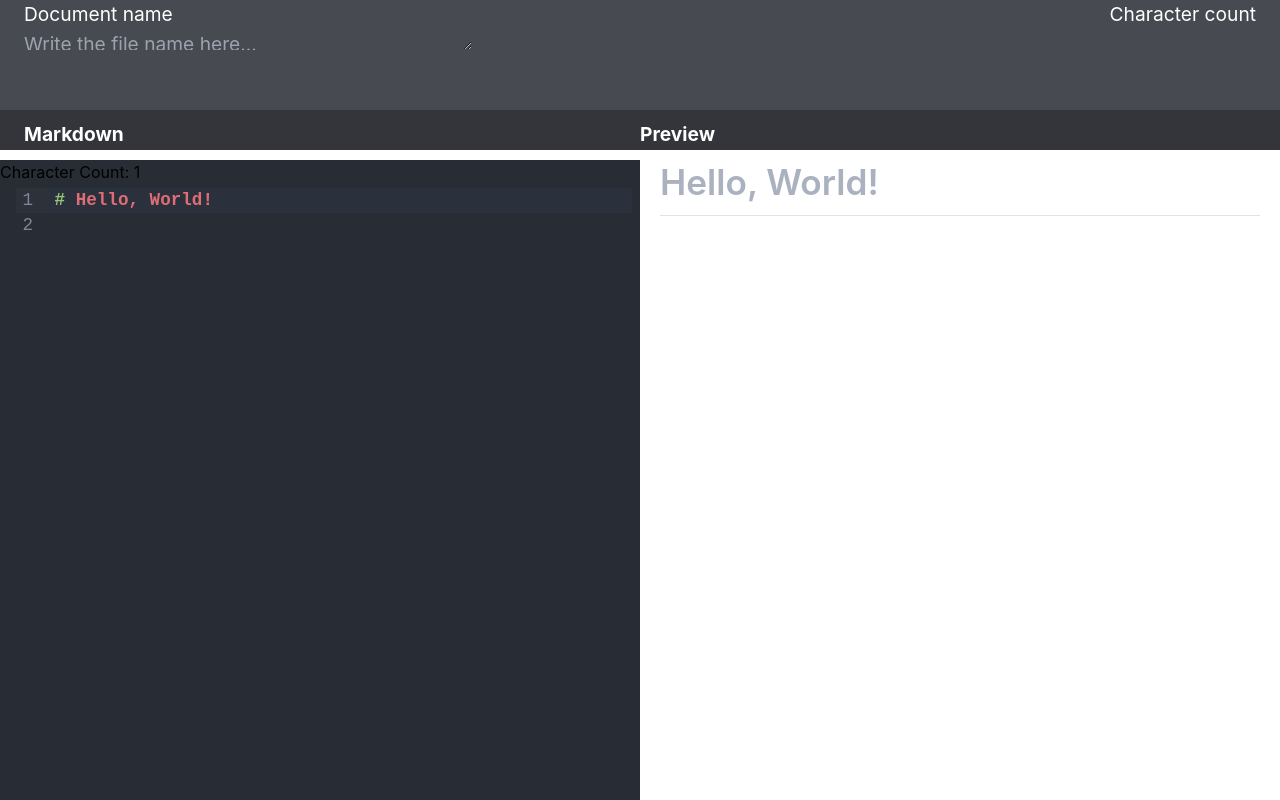
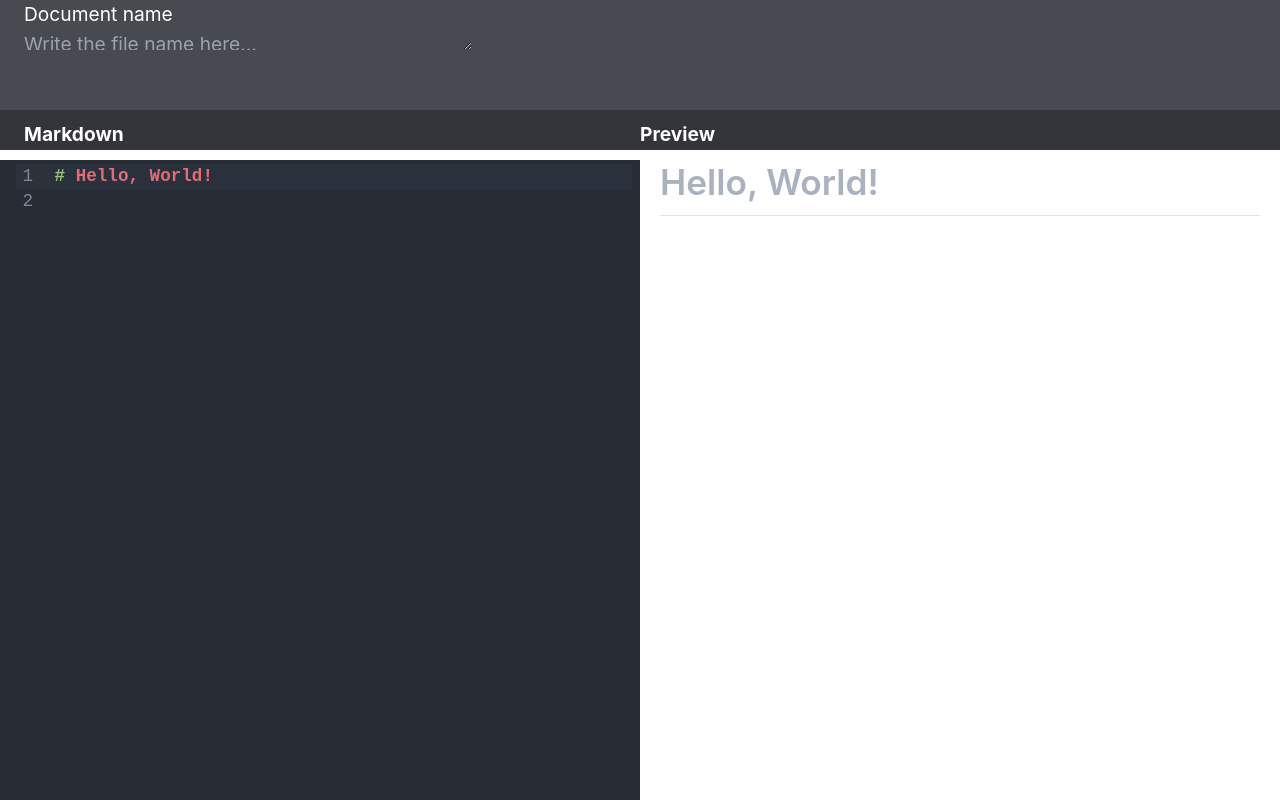
Before and after one commit to mikeleo03/Markdown-Editor, a React (Vite) app: page / in a window 1280 px wide. Built offline with nearby package versions, Linux system fonts and the light colour scheme.

Commit message:
refactor : clean up for initial deployment

```diff
--- a/src/components/prevpane.tsx
+++ b/src/components/prevpane.tsx
@@ -16,7 +16,7 @@ const Prevpane = () => {
                     </div>
                 </div>
                 <div className='info2'>
-                    <p>Character count</p>
+                    {/* <p>Character count</p> */}
                 </div>
             </div>
             <div className='label'>
--- a/src/copy-btn.tsx
+++ b/src/copy-btn.tsx
@@ -7,12 +7,8 @@ interface Props {
 }
 
 const CopyBtn: React.FC<Props> = ({ children }) => {
-  const [copied, setCopied] = useState(false);
-
-  const handleClick = (e: React.MouseEvent<SVGSVGElement>) => {
+  const handleClick = () => {
     navigator.clipboard.writeText(children.props.children.toString());
-    setCopied(true);
-    setTimeout(() => setCopied(false), 500);
   };
 
   return (
--- a/src/editor.tsx
+++ b/src/editor.tsx
@@ -1,7 +1,7 @@
-import React, { useCallback, useEffect, useRef, useState } from 'react';
+import React, { useCallback, useEffect } from 'react';
 import useCodeMirror from './use-codemirror';
 import './editor.css';
-import { EditorState, Transaction } from '@codemirror/state';
+import { EditorState } from '@codemirror/state';
 
 interface Props {
     initialDoc: string;
@@ -24,19 +24,19 @@ const Editor: React.FC<Props> = (props) => {
         onChange: handleChange
     });
 
-    const [charCount, setCharCount] = useState(initialDoc.length);
+    // const [charCount, setCharCount] = useState(initialDoc.length);
 
     useEffect(() => {
         if (editorView) {
             // const docText = Transaction.newDoc.toString();
-            setCharCount(onChange.length);
+            // setCharCount(onChange.length);
+        } else {
+
         }
     }, [editorView]);
 
     return (
-        <div className='editor-wrapper' ref={refContainer}>
-            <div className='char-counter'>Character Count: {charCount}</div>
-        </div>
+        <div className='editor-wrapper' ref={refContainer}></div>
     );
 };
 
```
